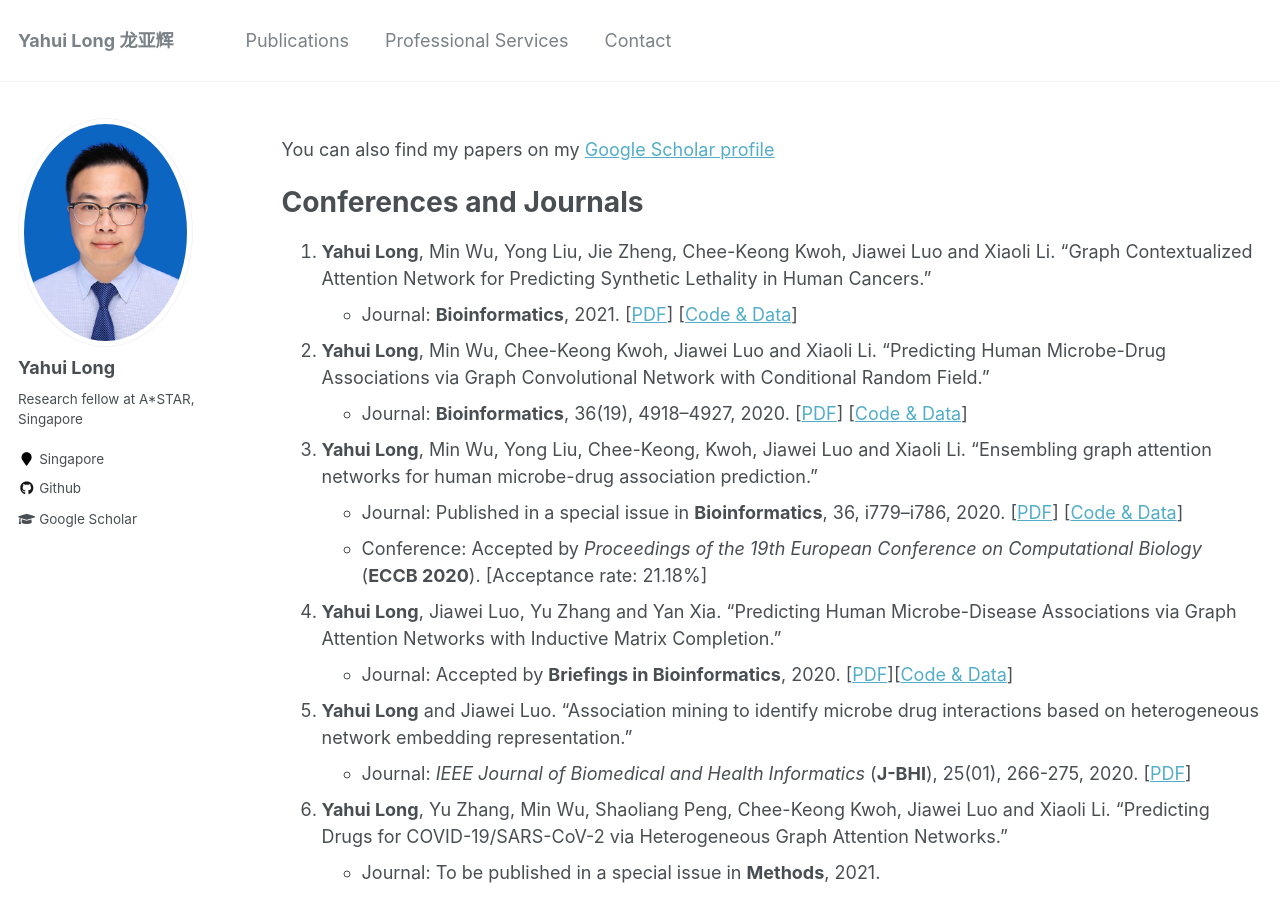
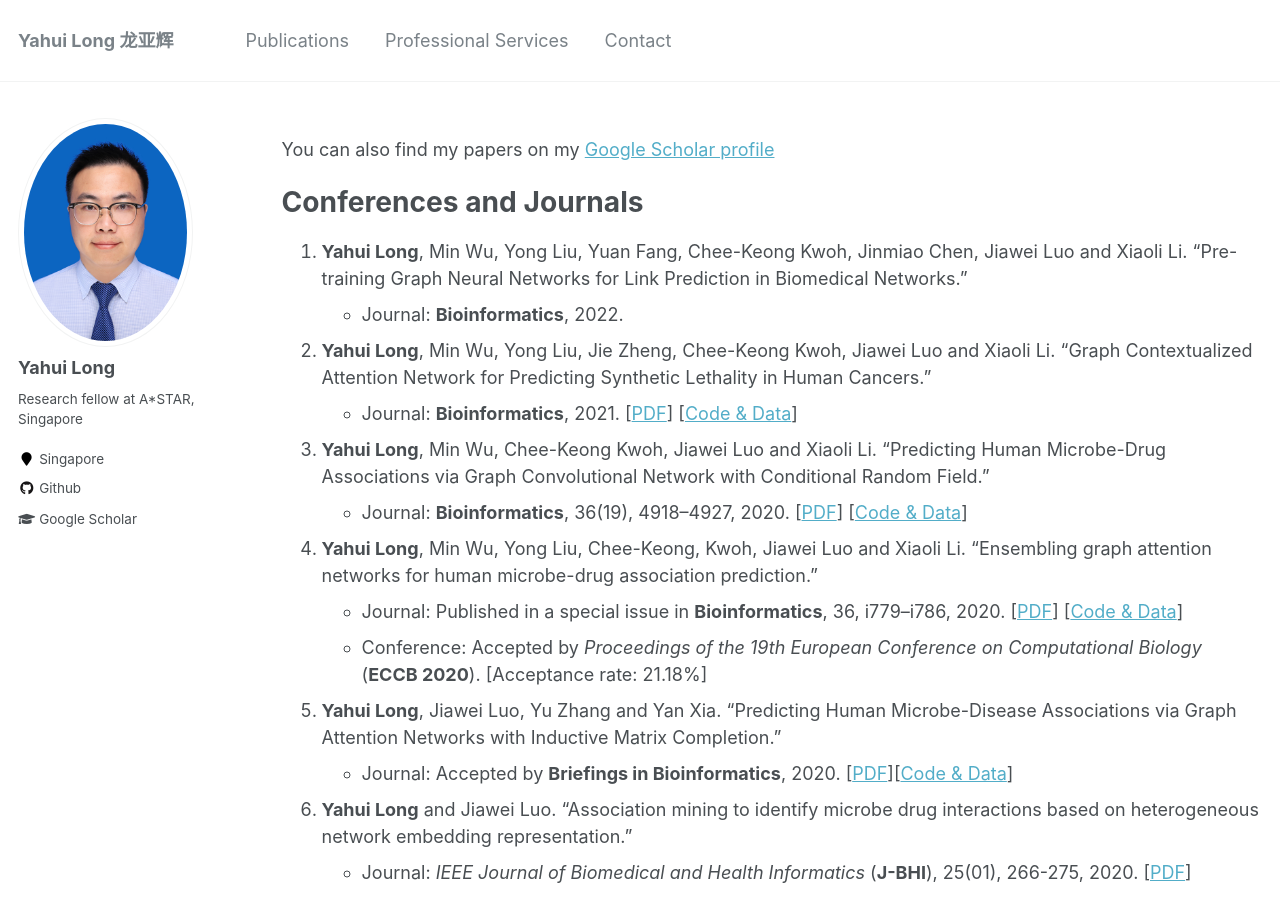
Before and after one commit to longyahui/Home, a Jekyll site: the page built from _pages/publications.md, in a window 1280 px wide and 900 px high. Built offline with Jekyll 4.4.1, drawn with Linux system fonts in a browser that asks for light colours.

Commit message:
Update publications.md

```diff
--- a/_pages/publications.md
+++ b/_pages/publications.md
@@ -12,30 +12,32 @@ redirect_from:
 You can also find my papers on my [Google Scholar profile](https://scholar.google.com/citations?user=lUoNEgcAAAAJ&hl=zh-CN&oi=ao)
 
 # Conferences and Journals
-
-1. **Yahui Long**, Min Wu, Yong Liu, Jie Zheng, Chee-Keong Kwoh, Jiawei Luo and Xiaoli Li. "Graph Contextualized Attention Network for Predicting Synthetic Lethality in Human Cancers."
+1. **Yahui Long**, Min Wu, Yong Liu, Yuan Fang, Chee-Keong Kwoh, Jinmiao Chen, Jiawei Luo and Xiaoli Li. "Pre-training Graph Neural Networks for Link
+Prediction in Biomedical Networks."
+   - Journal: **Bioinformatics**, 2022.
+2. **Yahui Long**, Min Wu, Yong Liu, Jie Zheng, Chee-Keong Kwoh, Jiawei Luo and Xiaoli Li. "Graph Contextualized Attention Network for Predicting Synthetic Lethality in Human Cancers."
    - Journal: **Bioinformatics**, 2021. [[PDF](https://academic.oup.com/bioinformatics/advance-article/doi/10.1093/bioinformatics/btab110/6145565)] [[Code & Data](https://github.com/longyahui/GCATSL)]
-2. **Yahui Long**, Min Wu, Chee-Keong Kwoh, Jiawei Luo and Xiaoli Li. "Predicting Human Microbe-Drug Associations via Graph Convolutional Network with Conditional Random Field."
+3. **Yahui Long**, Min Wu, Chee-Keong Kwoh, Jiawei Luo and Xiaoli Li. "Predicting Human Microbe-Drug Associations via Graph Convolutional Network with Conditional Random Field."
    - Journal: **Bioinformatics**, 36(19), 4918–4927, 2020. [[PDF](https://academic.oup.com/bioinformatics/article-abstract/36/19/4918/5864717?redirectedFrom=fulltext)] [[Code & Data](https://github.com/longyahui/GCNMDA)]
-3. **Yahui Long**, Min Wu, Yong Liu, Chee-Keong, Kwoh, Jiawei Luo and Xiaoli Li. "Ensembling graph attention networks for human microbe-drug association prediction."
+4. **Yahui Long**, Min Wu, Yong Liu, Chee-Keong, Kwoh, Jiawei Luo and Xiaoli Li. "Ensembling graph attention networks for human microbe-drug association prediction."
    - Journal: Published in a special issue in **Bioinformatics**, 36, i779–i786, 2020. [[PDF](https://academic.oup.com/bioinformatics/article/36/Supplement_2/i779/6055932?searchresult=1)] [[Code & Data](https://github.com/longyahui/EGATMDA)]
    - Conference: Accepted by *Proceedings of the 19th European Conference on Computational Biology* (**ECCB 2020**). [Acceptance rate: 21.18%]
-4. **Yahui Long**, Jiawei Luo, Yu Zhang and Yan Xia. "Predicting Human Microbe-Disease Associations via Graph Attention Networks with Inductive Matrix Completion."
+5. **Yahui Long**, Jiawei Luo, Yu Zhang and Yan Xia. "Predicting Human Microbe-Disease Associations via Graph Attention Networks with Inductive Matrix Completion."
    - Journal: Accepted by **Briefings in Bioinformatics**, 2020. [[PDF](https://academic.oup.com/bib/advance-article-abstract/doi/10.1093/bib/bbaa146/5876591)][[Code & Data](https://github.com/yahuilong/GATMDA)]
-5. **Yahui Long** and Jiawei Luo. "Association mining to identify microbe drug interactions based on heterogeneous network embedding representation."
+6. **Yahui Long** and Jiawei Luo. "Association mining to identify microbe drug interactions based on heterogeneous network embedding representation."
    - Journal: *IEEE Journal of Biomedical and Health Informatics* (**J-BHI**), 25(01), 266-275, 2020. [[PDF](https://ieeexplore.ieee.org/abstract/document/9104849)]
-6. **Yahui Long**, Yu Zhang, Min Wu, Shaoliang Peng, Chee-Keong Kwoh, Jiawei Luo and Xiaoli Li. "Predicting Drugs for COVID-19/SARS-CoV-2 via Heterogeneous Graph Attention Networks."
+7. **Yahui Long**, Yu Zhang, Min Wu, Shaoliang Peng, Chee-Keong Kwoh, Jiawei Luo and Xiaoli Li. "Predicting Drugs for COVID-19/SARS-CoV-2 via Heterogeneous Graph Attention Networks."
    - Journal: To be published in a special issue in **Methods**, 2021.
    - Conference: Accepted by *IEEE International Conference on Bioinformatics and Biomedicine* (**BIBM 2020**). [[PDF](https://www.researchgate.net/profile/Yahui_Long/publication/345049980_Predicting_Drugs_for_COVID-19SARS-CoV-2_via_Heterogeneous_Graph_Attention_Networks/links/6013a73792851c2d4dfeeeb6/Predicting-Drugs-for-COVID-19-SARS-CoV-2-via-Heterogeneous-Graph-Attention-Networks.pdf)]
-7. Yu Zhang, **Yahui Long**, Rui Yin, Chee Keong Kwoh. "DL-CRISPR: A Deep Learning Method for Off-Target Activity Prediction in CRISPR/Cas9 With Data Augmentation."
+8. Yu Zhang, **Yahui Long**, Rui Yin, Chee Keong Kwoh. "DL-CRISPR: A Deep Learning Method for Off-Target Activity Prediction in CRISPR/Cas9 With Data Augmentation."
    - Journal: **IEEE Access**, 2020. [[PDF](https://ieeexplore.ieee.org/stamp/stamp.jsp?arnumber=9076075)]
-8. Yu Zhang, **Yahui Long**, Chee-Keong, Kwoh. "Deep learning based DNA: RNA triplex forming potential prediction."
+9. Yu Zhang, **Yahui Long**, Chee-Keong, Kwoh. "Deep learning based DNA: RNA triplex forming potential prediction."
    - Journal: **BMC Bioinformatics**, 2020. [[PDF](https://link.springer.com/article/10.1186/s12859-020-03864-0)]
-9. **Yahui Long** and Jiawei Luo. "WMGHMDA: a novel weighted meta-graph-based model for predicting human microbe-disease association on heterogeneous information network."
+10. **Yahui Long** and Jiawei Luo. "WMGHMDA: a novel weighted meta-graph-based model for predicting human microbe-disease association on heterogeneous information network."
    - Journal: **BMC Bioinformatics**, 20(01):541, 2019. [[PDF](https://bmcbioinformatics.biomedcentral.com/articles/10.1186/s12859-019-3066-0)]
-10. Jiawei Luo and **Yahui Long**. "NTSHMDA: Prediction of human microbe-disease association based on random walk by integrating network topological similarity."
+11. Jiawei Luo and **Yahui Long**. "NTSHMDA: Prediction of human microbe-disease association based on random walk by integrating network topological similarity."
     - Journal: *IEEE/ACM Transactions on Computational Biology and Bioinformatics* (**TCBB**), 17(4), 1341–1351, 2018. [[PDF](https://www.researchgate.net/profile/Yahui_Long/publication/329160756_NTSHMDA_Prediction_of_Human_Microbe-Disease_Association_Based_on_Random_Walk_by_Integrating_Network_Topological_Similarity/links/5eb2adb045851523bd464c00/NTSHMDA-Prediction-of-Human-Microbe-Disease-Association-Based-on-Random-Walk-by-Integrating-Network-Topological-Similarity.pdf)][[Code & Data](https://github.com/yahuilong/NTSHMDA)]
-11. Caipin Liu, **Yahui Long**, Jianxu Mao, Hui Zhang, Ruizhi Huang and Yang Dai. "An effective image fusion algorithm based on grey relation of similarity and morphology."
+12. Caipin Liu, **Yahui Long**, Jianxu Mao, Hui Zhang, Ruizhi Huang and Yang Dai. "An effective image fusion algorithm based on grey relation of similarity and morphology."
     - Journal: **Journal of Ambient Intelligence and Humanized Computing**, 2018. [[PDF](https://www.researchgate.net/profile/Yahui_Long/publication/325773517_An_effective_image_fusion_algorithm_based_on_grey_relation_of_similarity_and_morphology/links/5c22d9bb458515a4c7f8ea18/An-effective-image-fusion-algorithm-based-on-grey-relation-of-similarity-and-morphology.pdf)]
-12. Caipin Liu, **Yahui Long** and Jianxu Mao. "Energy-efficient multi-focus image fusion based on neighbor distance and morphology."
+13. Caipin Liu, **Yahui Long** and Jianxu Mao. "Energy-efficient multi-focus image fusion based on neighbor distance and morphology."
     - Journal: **Optik**, 127, 11354-11363, 2016. [[PDF](https://www.researchgate.net/profile/Yahui_Long/publication/308184995_Energy-efficient_Multi-focus_Image_Fusion_Based_on_Neighbor_Distance_and_Morphology/links/5f6d851a458515b7cf4c57f7/Energy-efficient-Multi-focus-Image-Fusion-Based-on-Neighbor-Distance-and-Morphology.pdf)]
```
